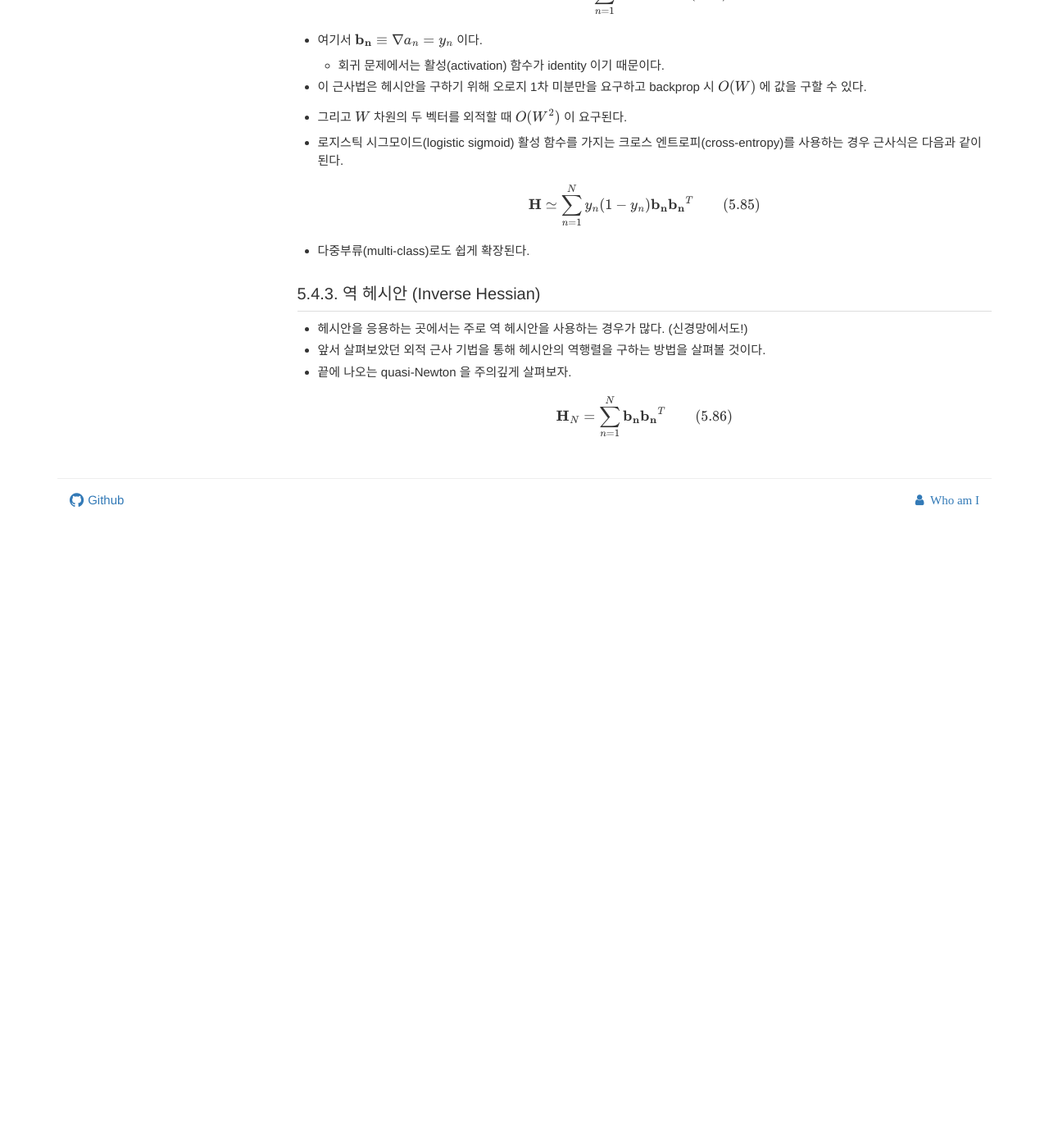
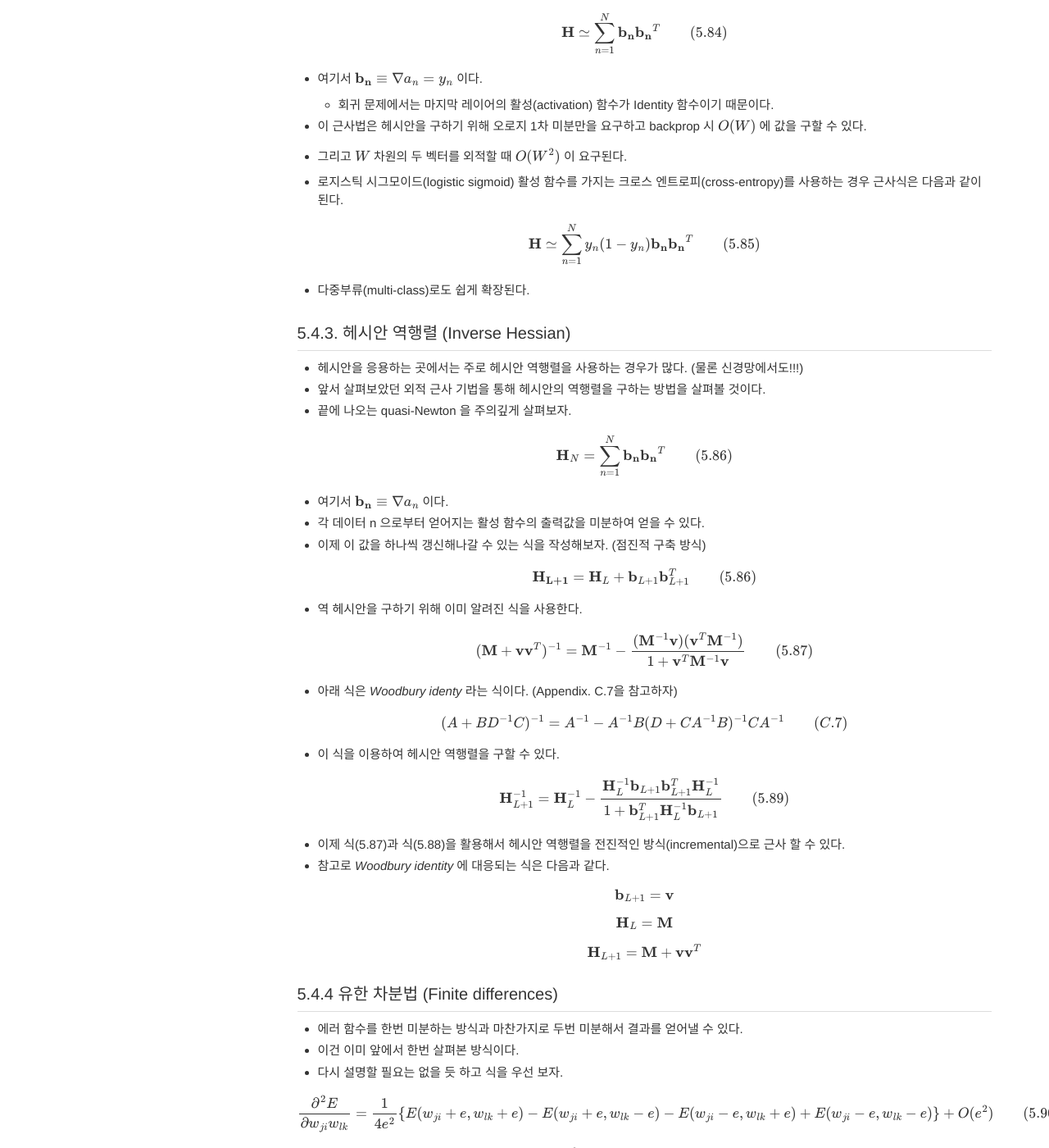
Before and after one commit to norman3/prml, a Jekyll site: the page built from docs/chapter05/4.md, in a window 1280 px wide and 1400 px high, scrolled down 1837 px. Shown: the whole window at 82% size. Built offline with Jekyll 4.4.1, drawn with Linux system fonts in a browser that asks for light colours; nearby versions of some CDN libraries; library files that are not in the unit come from our copies; formulas are drawn with MathJax 3; comment, search, counter and statistics services are not loaded; before the commit the page ends 2467 px from its top, so only the background shows below that; some of the changed text lies outside the part shown.

Commit message:
add docs

```diff
--- a/docs/chapter05/4.md
+++ b/docs/chapter05/4.md
@@ -16,6 +16,7 @@
     - 이미 학습이 완료된 신경망에 조금 변경된 데이터를 입력으로 주고 빠르게 재학습 시킬 때 사용된다.
     - 'pruning' 일고리즘의 일부로 *least significant weights* 를 식별할 때 헤시안 역행렬이 사용된다.
     - 베이지안 신경망을 위한 라플라스 근사식에서 중요한 역할을 차지한다. (5.7절 참고)
+    - 설명이 너무 어려워서 이해가 안된다면 그냥 backprop 업데이트시 다양한 형태의 방식을 사용할 수 있고 이 때 헤시안 행렬을 이용하연 좋은 결과를 얻을 수 있다고만 이해하고 넘어가자.
 - 헤시안 행렬의 연산량은 매우 높다.
     - 신경망에 \\( W \\) 개의 weight 가 존재한다면 헤시안은 \\( W \times W \\) 행렬이 된다.
     - 따라서 연산량은 입력 샘플당 \\( O(W^2) \\) 이 필요하다.
@@ -35,7 +36,7 @@
 $$\frac{\partial^2 E_n}{\partial w^2_{ji}} = \frac{\partial^2 E_n}{\partial a^2_{j}} \frac{\partial a^2_{j} }{\partial w^2_{ji}} = \frac{\partial^2 E_n}{\partial a^2_j}z^2_i$$
 
 
-- 식(5.48)과 식((5.49)를 사용하여 식(5.79)의 오른쪽 항을 체인(chain) 형태로 전개할 수 있다.
+- 식(5.48)과 식(5.49)를 사용하여 식(5.79)의 오른쪽 항을 체인(chain) 형태로 전개할 수 있다.
 
 $$\frac{\partial^2 E_n}{\partial a^2_j} = h'(a_j)^2\sum_k\sum_{k'} w_{kj}w_{k'j}\frac{\partial^2 E_n}{\partial{a_k} \partial{a_{k'}} } + h''(a_j)\sum_k w_{kj}\frac{\partial E_n}{\partial a_k} \qquad{(5.80)}$$
 
@@ -68,7 +69,7 @@
 $${\bf H} \simeq \sum_{n=1}^N {\bf b_n}{\bf b_n}^T \qquad{(5.84)}$$
 
 - 여기서 \\({\bf b_n} \equiv \nabla a\_n = y\_n\\) 이다.
-    - 회귀 문제에서는 활성(activation) 함수가 identity 이기 때문이다.
+    - 회귀 문제에서는 마지막 레이어의 활성(activation) 함수가 Identity 함수이기 때문이다.
 
 - 이 근사법은 헤시안을 구하기 위해 오로지 1차 미분만을 요구하고 backprop 시 \\(O(W)\\) 에 값을 구할 수 있다.
 - 그리고 \\(W\\) 차원의 두 벡터를 외적할 때 \\( O(W^2) \\) 이 요구된다.
@@ -79,10 +80,71 @@
 
 - 다중부류(multi-class)로도 쉽게 확장된다.
 
-### 5.4.3. 역 헤시안 (Inverse Hessian)
+### 5.4.3. 헤시안 역행렬 (Inverse Hessian)
 
-- 헤시안을 응용하는 곳에서는 주로 역 헤시안을 사용하는 경우가 많다. (신경망에서도!)
+- 헤시안을 응용하는 곳에서는 주로 헤시안 역행렬을 사용하는 경우가 많다. (물론 신경망에서도!!!)
 - 앞서 살펴보았던 외적 근사 기법을 통해 헤시안의 역행렬을 구하는 방법을 살펴볼 것이다.
 - 끝에 나오는 quasi-Newton 을 주의깊게 살펴보자.
 
 $${\bf H}_N = \sum_{n=1}^N {\bf b_n}{\bf b_n}^T \qquad{(5.86)}$$
+
+- 여기서 \\( {\bf b_n} \equiv \nabla a\_n \\) 이다.
+- 각 데이터 n 으로부터 얻어지는 활성 함수의 출력값을 미분하여 얻을 수 있다.
+- 이제 이 값을 하나씩 갱신해나갈 수 있는 식을 작성해보자. (점진적 구축 방식)
+
+$${\bf H_{L+1} } = {\bf H}_L + {\bf b}_{L+1}{\bf b}_{L+1}^T \qquad{(5.86)}$$
+
+- 역 헤시안을 구하기 위해 이미 알려진 식을 사용한다.
+
+$$({\bf M} + {\bf vv}^T)^{-1} = {\bf M}^{-1} - \frac{({\bf M}^{-1}{\bf v})({\bf v}^T {\bf M}^{-1})}{1+{\bf v}^T {\bf M}^{-1} {\bf v}} \qquad{(5.87)}$$
+
+- 아래 식은 *Woodbury identy* 라는 식이다. (Appendix. C.7을 참고하자)
+
+$$(A+BD^{-1}C)^{-1} = A^{-1} - A^{-1}B(D+CA^{-1}B)^{-1}CA^{-1} \qquad{(C.7)}$$
+
+- 이 식을 이용하여 헤시안 역행렬을 구할 수 있다.
+
+$${\bf H}_{L+1}^{-1} = {\bf H}_{L}^{-1} - \frac{ {\bf H}_{L}^{-1} {\bf b}_{L+1} {\bf b}_{L+1}^{T} {\bf H}_{L}^{-1} }{ 1 + {\bf b}_{L+1}^{T} {\bf H}_{L}^{-1} {\bf b}_{L+1} }  \qquad{(5.89)}$$
+
+
+- 이제 식(5.87)과 식(5.88)을 활용해서 헤시안 역행렬을 전진적인 방식(incremental)으로 근사 할 수 있다.
+- 참고로 *Woodbury identity* 에 대응되는 식은 다음과 같다.
+
+$${\bf b}_{L+1} = {\bf v}$$
+
+$${\bf H}_{L} = {\bf M}$$
+
+$${\bf H}_{L+1} = {\bf M} + {\bf v}{\bf v}^T$$
+
+### 5.4.4 유한 차분법 (Finite differences)
+
+- 에러 함수를 한번 미분하는 방식과 마찬가지로 두번 미분해서 결과를 얻어낼 수 있다.
+- 이건 이미 앞에서 한번 살펴본 방식이다.
+- 다시 설명할 필요는 없을 듯 하고 식을 우선 보자.
+
+$$\frac{\partial^2 E}{\partial w_{ji} w_{lk} } = \frac{1}{4e^2} \left\{ E(w_{ji} + e, w_{lk} + e) - E(w_{ji} + e, w_{lk}-e) \\ - E(w_{ji}-e, w_{lk}+e) + E(w_{ji}-e, w_{lk}-e)\right\} + O(e^2)\qquad{(5.90)}$$
+
+- *symmetric* 미분 방식으로 인해서 \\( O(e) \\) 대신 \\( O(e^2) \\) 를 사용하게 된다. (앞서 살펴보았다.)
+- 문제는 실제 연산량이 \\( O(W^3) \\) 이라는 것이다.
+    - 따라서 이 방식을 도입하기가 현실적으로 어려운 점이 있다.
+    - 대응 방법으로 다음과 같은 방식의 식을 사용할 수도 있다.
+
+$$\frac{\partial^2 E}{\partial w_{ji} \partial w_{lk}} = \frac{1}{2}\left\{ \frac{\partial E}{\partial w_{ji}}(w_{lk}+e) - \frac{\partial E}{\partial w_{ji}}(w_{lk}-e) \right\} \qquad{(5.91)}$$
+
+- 이 식을 사용하면 \\( O(W^2) \\) 으로 연산이 가능하다.
+- 방식은 그냥 \\( \frac{\partial E}{\partial w_{ji}} \\) 를 함수로 생각하고 *central* 미분 방식을 도입. (식 (5.69)를 참고하자.)
+
+### 5.4.5 제대로 헤시안 행렬을 구해보기 (Extract evaluation of the Hessian)
+
+- 지금까지는 헤시안 행렬을 근사적 방식으로 얻어내는 것을 소개했다.
+- 제대로 헤시안을 구하는 방법도 고려해보자.
+    - 놀랍게도 backprop 방식을 확장해서 \\( O(W^2) \\) 에 이 계산을 수행할 수 있다.
+    - 이를 확인해보기 위해 앞서 설명했던 내용들을 간단히 확장해보자.
+- 간단하게 모델을 구성하고 식을 아래와 같이 정의한다.
+   - 사용되는 모델은 히든 레이어가 1개인 간단한 신경망을 사용한다.
+   - 입력 레이어의 인덱스는 \\(i\\), 히든 레이어의 인덱스는 \\(j\\), 출력 레이어의 인덱스는 \\(k\\) 로 정의한다.
+
+$$\delta_k = \frac{\partial E_n}{\partial a_k}, \qquad M_{kk'} \equiv \frac{\partial^2 E}{\partial a_k \partial a_{k'}} \qquad{(5.92)}$$
+
+- 일단 지금까지 다루었던 일차 미분방식에서는 \\(\delta\_k\\) 만 backprop 대상으로 삼았는데,
+- 헤시안을 활용하기 위해서는 \\(M\_{kk'}\\) 도 backprop 대상으로 삼아야 한다.
```
Also changed, not shown: docs/chapter05/3.md (+1 -1 lines).
